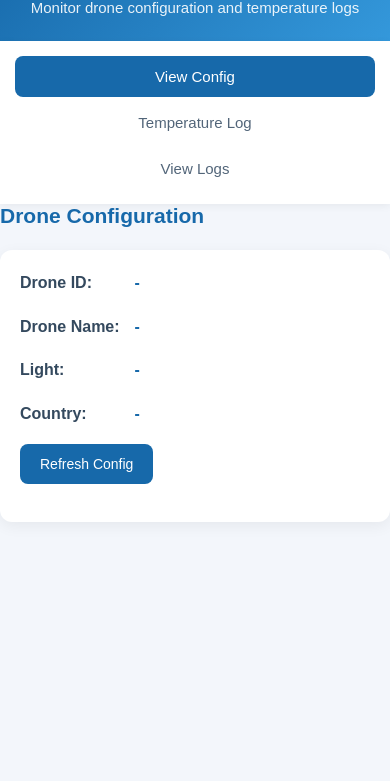
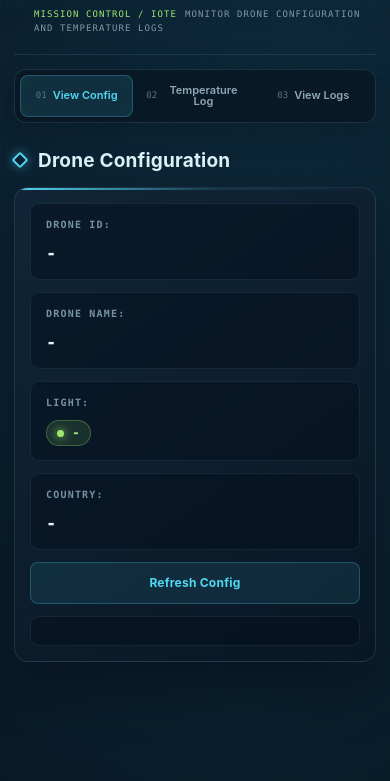
Before and after one commit to Itmetxr/myserver, a website: page public/index.html in a window 390 px wide. Shown: the part 63-844 px from the top of the page. Drawn offline with Linux system fonts and the light colour scheme; no server answers.

Commit message:
Restyle dashboard as drone control room

```diff
--- a/public/style.css
+++ b/public/style.css
@@ -1,342 +1,481 @@
-
-/* =========================
-   GLOBAL STYLE
-========================= */
-
-* {
-    margin: 0;
-    padding: 0;
-    box-sizing: border-box;
+:root {
+    color-scheme: dark;
+    --bg: #07111d;
+    --panel: rgba(13, 27, 42, 0.9);
+    --panel-raised: #102237;
+    --panel-soft: #0b1928;
+    --line: rgba(124, 172, 202, 0.17);
+    --text: #e4f1f6;
+    --muted: #8398a9;
+    --cyan: #50d9f2;
+    --cyan-soft: rgba(80, 217, 242, 0.12);
+    --green: #9ee86f;
+    --green-soft: rgba(158, 232, 111, 0.12);
+    --amber: #f6bd60;
+    --shadow: 0 22px 60px rgba(0, 0, 0, 0.3);
 }
 
+* { box-sizing: border-box; }
+
+html { min-width: 320px; background: var(--bg); }
+
 body {
-    font-family: Arial, Helvetica, sans-serif;
-    background-color: #f3f6fb;
-    color: #263445;
+    position: relative;
+    isolation: isolate;
     min-height: 100vh;
+    margin: 0;
+    overflow-x: hidden;
+    color: var(--text);
+    background:
+        radial-gradient(ellipse at 82% -15%, rgba(31, 122, 157, 0.22), transparent 38rem),
+        radial-gradient(ellipse at 0% 45%, rgba(20, 76, 103, 0.14), transparent 34rem),
+        var(--bg);
+    font-family: Inter, "Segoe UI", Arial, sans-serif;
 }
 
-
-/* =========================
-   HEADER
-========================= */
+body::before {
+    position: fixed;
+    z-index: -1;
+    inset: 0;
+    pointer-events: none;
+    background-image:
+        linear-gradient(rgba(92, 149, 178, 0.035) 1px, transparent 1px),
+        linear-gradient(90deg, rgba(92, 149, 178, 0.035) 1px, transparent 1px);
+    background-size: 34px 34px;
+    content: "";
+    mask-image: linear-gradient(to bottom, black, transparent 85%);
+}
 
 header {
-    background: linear-gradient(135deg, #1769aa, #3498db);
-    color: white;
-    text-align: center;
-    padding: 35px 20px;
+    position: relative;
+    display: flex;
+    align-items: center;
+    justify-content: space-between;
+    gap: 24px;
+    width: min(100% - 48px, 1400px);
+    min-height: 116px;
+    margin: 0 auto;
+    padding: 24px 6px;
+    border-bottom: 1px solid var(--line);
+    text-align: left;
+}
+
+header::before {
+    display: block;
+    flex: 0 0 auto;
+    width: 4px;
+    height: 46px;
+    border-radius: 4px;
+    background: linear-gradient(var(--cyan), var(--green));
+    box-shadow: 0 0 22px rgba(80, 217, 242, 0.4);
+    content: "";
 }
 
 header h1 {
-    font-size: 30px;
-    margin-bottom: 10px;
+    flex: 1;
+    margin: 0;
+    color: #f0f8fb;
+    font-family: "Segoe UI", Arial, sans-serif;
+    font-size: clamp(20px, 2vw, 27px);
+    font-weight: 700;
+    letter-spacing: 0.015em;
 }
 
 header p {
-    font-size: 15px;
-    opacity: 0.9;
+    margin: 0;
+    color: var(--muted);
+    font-family: Consolas, "Courier New", monospace;
+    font-size: 11px;
+    letter-spacing: 0.12em;
+    line-height: 1.6;
+    text-align: right;
+    text-transform: uppercase;
 }
 
-
-/* =========================
-   NAVIGATION BAR
-========================= */
+header p::before {
+    display: block;
+    margin-bottom: 4px;
+    color: var(--green);
+    content: "MISSION CONTROL / IOTE";
+    font-size: 10px;
+}
 
 .navbar {
     display: flex;
-    justify-content: center;
-    gap: 10px;
-    background-color: white;
-    padding: 15px;
-    box-shadow: 0 2px 8px rgba(0, 0, 0, 0.06);
+    align-items: center;
+    gap: 8px;
+    width: min(100% - 48px, 1400px);
+    margin: 22px auto 0;
+    padding: 8px;
+    border: 1px solid var(--line);
+    border-radius: 12px;
+    background: rgba(9, 22, 35, 0.82);
+    box-shadow: 0 10px 28px rgba(0, 0, 0, 0.16);
+    backdrop-filter: blur(14px);
 }
 
 .tab-btn {
-    border: none;
-    background-color: transparent;
-    color: #526579;
-    padding: 12px 22px;
-    font-size: 15px;
-    cursor: pointer;
+    display: inline-flex;
+    align-items: center;
+    justify-content: center;
+    gap: 10px;
+    min-height: 43px;
+    padding: 0 18px;
+    border: 1px solid transparent;
     border-radius: 8px;
-    transition: 0.3s;
+    color: #91a8b8;
+    background: transparent;
+    font: 600 13px/1 Inter, "Segoe UI", Arial, sans-serif;
+    text-decoration: none;
+    transition: color 160ms ease, background 160ms ease, border-color 160ms ease, transform 160ms ease;
 }
 
+.tab-btn::before {
+    color: #57768a;
+    font: 11px/1 Consolas, "Courier New", monospace;
+}
+
+.tab-btn[data-page="configPage"]::before,
+.tab-btn[href="/config.html"]::before { content: "01"; }
+.tab-btn[data-page="temperaturePage"]::before,
+.tab-btn[href="/form.html"]::before { content: "02"; }
+.tab-btn[data-page="logsPage"]::before,
+.tab-btn[href="/logs.html"]::before { content: "03"; }
+
 .tab-btn:hover {
-    background-color: #e8f3fc;
-    color: #1769aa;
+    transform: translateY(-1px);
+    border-color: var(--line);
+    color: var(--text);
+    background: rgba(80, 217, 242, 0.06);
 }
 
 .tab-btn.active {
-    background-color: #1769aa;
-    color: white;
-}
-
-
-/* =========================
-   MAIN CONTENT
-========================= */
-
-main {
-    max-width: 1100px;
-    margin: 35px auto;
-    padding: 0 20px;
+    border-color: rgba(80, 217, 242, 0.25);
+    color: var(--cyan);
+    background: var(--cyan-soft);
+    box-shadow: inset 0 0 18px rgba(80, 217, 242, 0.035);
 }
 
 .page {
     display: none;
+    width: min(100% - 48px, 1400px);
+    margin: 34px auto 64px;
+    animation: panel-in 240ms ease-out both;
 }
 
-.page.active {
-    display: block;
+.page.active { display: block; }
+
+@keyframes panel-in {
+    from { opacity: 0; transform: translateY(7px); }
+    to { opacity: 1; transform: translateY(0); }
 }
 
 .page h2 {
-    font-size: 24px;
-    margin-bottom: 22px;
-    color: #1769aa;
+    display: flex;
+    align-items: center;
+    gap: 12px;
+    margin: 0 0 20px;
+    color: #dff4fa;
+    font-size: clamp(19px, 2vw, 24px);
+    font-weight: 650;
+    letter-spacing: 0.01em;
 }
 
-
-/* =========================
-   CONFIG CARD
-========================= */
+.page h2::before {
+    width: 8px;
+    height: 8px;
+    border: 2px solid var(--cyan);
+    border-radius: 2px;
+    box-shadow: 0 0 12px rgba(80, 217, 242, 0.5);
+    content: "";
+    transform: rotate(45deg);
+}
 
 .config-card,
 .form-card {
-    background-color: white;
-    padding: 30px;
-    border-radius: 12px;
-    box-shadow: 0 4px 15px rgba(0, 0, 0, 0.06);
-    max-width: 650px;
+    position: relative;
+    overflow: hidden;
+    max-width: 100%;
+    padding: clamp(20px, 3vw, 34px);
+    border: 1px solid var(--line);
+    border-radius: 14px;
+    background: linear-gradient(145deg, rgba(17, 37, 56, 0.97), rgba(9, 23, 37, 0.96));
+    box-shadow: var(--shadow);
+}
+
+.config-card::before,
+.form-card::before {
+    position: absolute;
+    top: 0;
+    left: 0;
+    width: 100%;
+    height: 2px;
+    background: linear-gradient(90deg, var(--cyan), rgba(80, 217, 242, 0.12) 55%, transparent);
+    content: "";
+}
+
+.config-card {
+    display: grid;
+    grid-template-columns: repeat(2, minmax(0, 1fr));
+    gap: 12px;
 }
 
 .config-card p,
-.form-card p {
-    margin-bottom: 18px;
-    font-size: 16px;
-    line-height: 1.6;
+.form-card > p {
+    min-width: 0;
+    margin: 0;
+    padding: 16px 18px;
+    border: 1px solid rgba(124, 172, 202, 0.12);
+    border-radius: 9px;
+    background: rgba(4, 15, 25, 0.44);
+    line-height: 1.5;
 }
 
 .config-card strong,
 .form-card strong {
-    display: inline-block;
-    min-width: 130px;
-    color: #34495e;
+    display: block;
+    min-width: 0;
+    margin-bottom: 9px;
+    color: #7892a5;
+    font: 600 10px/1.4 Consolas, "Courier New", monospace;
+    letter-spacing: 0.12em;
+    text-transform: uppercase;
 }
 
 .config-card span,
 .form-card span {
-    color: #1769aa;
-    font-weight: 600;
+    color: #e6f5fa;
+    font: 600 clamp(17px, 2vw, 22px)/1.3 Consolas, "Courier New", monospace;
+    overflow-wrap: anywhere;
 }
 
-
-/* =========================
-   FORM
-========================= */
-
-form {
-    margin-top: 25px;
+#light {
+    display: inline-flex;
+    align-items: center;
+    gap: 8px;
+    min-height: 26px;
+    padding: 3px 10px;
+    border: 1px solid rgba(158, 232, 111, 0.28);
+    border-radius: 99px;
+    color: var(--green);
+    background: var(--green-soft);
+    font-size: 13px;
+    text-transform: uppercase;
 }
 
-label {
-    display: block;
-    margin-bottom: 10px;
-    font-weight: bold;
-    color: #34495e;
-}
-
-input {
-    width: 100%;
-    padding: 13px;
-    border: 1px solid #ccd6e0;
-    border-radius: 8px;
-    font-size: 16px;
-    margin-bottom: 18px;
-    outline: none;
-    transition: 0.3s;
-}
-
-input:focus {
-    border-color: #3498db;
-    box-shadow: 0 0 0 3px rgba(52, 152, 219, 0.15);
-}
-
-
-/* =========================
-   BUTTONS
-========================= */
-
-button {
-    cursor: pointer;
-    font-family: inherit;
+#light::before {
+    width: 7px;
+    height: 7px;
+    border-radius: 50%;
+    background: currentColor;
+    box-shadow: 0 0 10px currentColor;
+    content: "";
 }
 
 .config-card button,
 .form-card button,
 #refreshLogsBtn,
 .pagination button {
-    background-color: #1769aa;
-    color: white;
-    border: none;
-    padding: 12px 20px;
+    min-height: 42px;
+    padding: 0 17px;
+    border: 1px solid rgba(80, 217, 242, 0.25);
     border-radius: 8px;
-    font-size: 14px;
-    transition: 0.3s;
+    color: var(--cyan);
+    background: rgba(80, 217, 242, 0.09);
+    font: 650 12px/1 Inter, "Segoe UI", Arial, sans-serif;
+    letter-spacing: 0.02em;
+    transition: background 160ms ease, border-color 160ms ease, transform 160ms ease;
 }
 
 .config-card button:hover,
 .form-card button:hover,
 #refreshLogsBtn:hover,
-.pagination button:hover {
-    background-color: #0f4f85;
+.pagination button:hover:not(:disabled) {
+    transform: translateY(-1px);
+    border-color: rgba(80, 217, 242, 0.55);
+    background: rgba(80, 217, 242, 0.16);
 }
 
-button:disabled {
-    background-color: #b8c5d1;
-    cursor: not-allowed;
+.config-card button { justify-self: start; }
+
+.config-card #configMessage,
+.form-card #formMessage {
+    align-self: center;
+    color: var(--muted);
+    font-size: 12px;
 }
 
+.form-card {
+    display: grid;
+    grid-template-columns: repeat(2, minmax(0, 1fr));
+    gap: 12px;
+}
 
-/* =========================
-   TABLE
-========================= */
+.form-card form {
+    grid-column: 1 / -1;
+    margin: 8px 0 0;
+    padding: 20px;
+    border: 1px solid rgba(124, 172, 202, 0.12);
+    border-radius: 10px;
+    background: rgba(4, 15, 25, 0.44);
+}
+
+label {
+    display: block;
+    margin-bottom: 10px;
+    color: #9ab0bf;
+    font: 600 11px/1.4 Consolas, "Courier New", monospace;
+    letter-spacing: 0.1em;
+    text-transform: uppercase;
+}
+
+input[type="number"] {
+    display: block;
+    width: 100%;
+    min-height: 52px;
+    margin: 0 0 14px;
+    padding: 0 15px;
+    border: 1px solid rgba(124, 172, 202, 0.24);
+    border-radius: 8px;
+    outline: none;
+    color: var(--text);
+    background: #081522;
+    font: 600 20px/1 Consolas, "Courier New", monospace;
+    transition: border-color 160ms ease, box-shadow 160ms ease;
+}
+
+input[type="number"]:focus {
+    border-color: rgba(80, 217, 242, 0.72);
+    box-shadow: 0 0 0 3px rgba(80, 217, 242, 0.12);
+}
+
+input::placeholder { color: #4f687a; }
+
+#submitTemperatureBtn {
+    border-color: rgba(158, 232, 111, 0.34);
+    color: #d8ffc0;
+    background: rgba(158, 232, 111, 0.12);
+}
+
+#submitTemperatureBtn:hover {
+    border-color: rgba(158, 232, 111, 0.62);
+    background: rgba(158, 232, 111, 0.2);
+}
 
 .table-container {
     width: 100%;
-    overflow-x: auto;
-    background-color: white;
+    overflow: auto;
+    border: 1px solid var(--line);
     border-radius: 12px;
-    box-shadow: 0 4px 15px rgba(0, 0, 0, 0.06);
+    background: rgba(9, 22, 35, 0.92);
+    box-shadow: var(--shadow);
 }
 
 table {
     width: 100%;
+    min-width: 680px;
     border-collapse: collapse;
-    min-width: 650px;
+    text-align: left;
 }
 
-thead {
-    background-color: #1769aa;
-    color: white;
+thead { background: rgba(80, 217, 242, 0.08); }
+
+th {
+    color: #8ca8b9;
+    font: 600 10px/1.4 Consolas, "Courier New", monospace;
+    letter-spacing: 0.11em;
+    text-transform: uppercase;
 }
 
-th,
-td {
-    padding: 15px;
-    text-align: center;
-    border-bottom: 1px solid #e5eaf0;
-    font-size: 14px;
+th, td {
+    padding: 15px 18px;
+    border-bottom: 1px solid rgba(124, 172, 202, 0.1);
+    text-align: left;
 }
 
-tbody tr:hover {
-    background-color: #f0f7fd;
+td {
+    color: #c8dce5;
+    font: 13px/1.5 Consolas, "Courier New", monospace;
 }
 
-tbody tr:last-child td {
-    border-bottom: none;
-}
+tbody tr { transition: background 140ms ease; }
+tbody tr:hover { background: rgba(80, 217, 242, 0.055); }
+tbody tr:last-child td { border-bottom: 0; }
 
-
-/* =========================
-   PAGINATION
-========================= */
+tbody td:last-child { color: var(--cyan); }
 
 .pagination {
     display: flex;
-    justify-content: center;
     align-items: center;
-    gap: 18px;
-    margin: 25px 0;
+    justify-content: flex-end;
+    gap: 10px;
+    margin: 18px 0;
 }
 
+.pagination button { min-height: 36px; padding: 0 13px; }
+.pagination button:disabled { opacity: 0.38; cursor: not-allowed; }
+
 #pageInfo {
-    font-weight: bold;
-    color: #34495e;
+    min-width: 74px;
+    color: var(--muted);
+    font: 11px/1 Consolas, "Courier New", monospace;
+    text-align: center;
 }
 
-#refreshLogsBtn {
-    display: block;
-    margin: 0 auto;
-}
-
-
-/* =========================
-   MESSAGE
-========================= */
+#refreshLogsBtn { display: block; margin-left: auto; }
 
 #configMessage,
 #formMessage,
 #logsMessage {
-    margin-top: 15px;
-    font-size: 14px;
-    color: #526579;
+    color: var(--muted);
+    font-size: 12px;
 }
 
-
-/* =========================
-   FOOTER
-========================= */
-
-footer {
-    text-align: center;
-    padding: 22px;
-    margin-top: 50px;
-    background-color: white;
-    color: #7b8794;
-    font-size: 14px;
+:focus-visible {
+    outline: 2px solid var(--cyan);
+    outline-offset: 3px;
 }
 
-
-/* =========================
-   RESPONSIVE DESIGN
-========================= */
-
-@media (max-width: 600px) {
-
+@media (max-width: 680px) {
     header {
-        padding: 25px 15px;
+        flex-wrap: wrap;
+        gap: 10px 14px;
+        width: min(100% - 28px, 1400px);
+        min-height: 0;
+        padding: 22px 2px 18px;
     }
 
-    header h1 {
-        font-size: 23px;
+    header::before { height: 38px; }
+    header h1 { font-size: 18px; }
+    header p { width: 100%; padding-left: 18px; text-align: left; font-size: 9px; }
+    header p::before { display: inline; margin-right: 8px; font-size: 9px; }
+
+    .navbar {
+        gap: 5px;
+        width: min(100% - 28px, 1400px);
+        margin-top: 14px;
+        padding: 5px;
     }
 
-    .navbar {
-        flex-direction: column;
-        gap: 5px;
-    }
+    .tab-btn { flex: 1; gap: 6px; min-height: 42px; padding: 0 7px; font-size: 11px; }
+    .tab-btn::before { font-size: 9px; }
 
-    .tab-btn {
-        width: 100%;
-    }
+    .page { width: min(100% - 28px, 1400px); margin: 26px auto 44px; }
+    .page h2 { margin-bottom: 15px; }
 
-    main {
-        margin: 25px auto;
-        padding: 0 15px;
-    }
+    .config-card, .form-card { grid-template-columns: 1fr; padding: 15px; }
+    .config-card p, .form-card > p { padding: 14px 15px; }
+    .config-card button { width: 100%; }
+    .form-card form { grid-column: 1; padding: 15px; }
 
-    .page h2 {
-        font-size: 21px;
-    }
+    th, td { padding: 13px 14px; }
+    .pagination { justify-content: space-between; }
+}
 
-    .config-card,
-    .form-card {
-        padding: 20px;
-    }
-
-    .config-card strong,
-    .form-card strong {
-        min-width: 110px;
-    }
-
-    .pagination {
-        gap: 10px;
-    }
-
-    .pagination button {
-        padding: 10px 14px;
+@media (prefers-reduced-motion: reduce) {
+    *, *::before, *::after {
+        scroll-behavior: auto !important;
+        animation-duration: 0.01ms !important;
+        transition-duration: 0.01ms !important;
     }
 }
```
